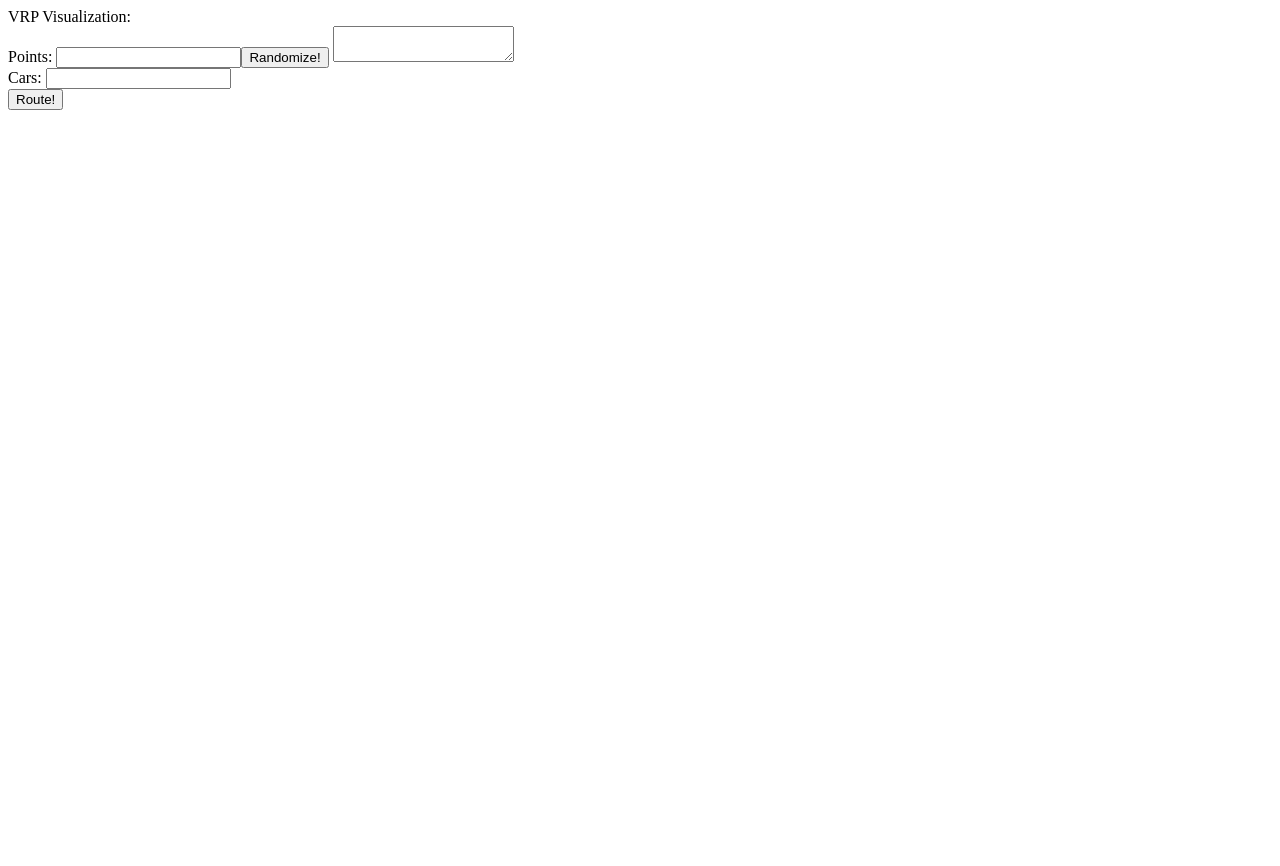
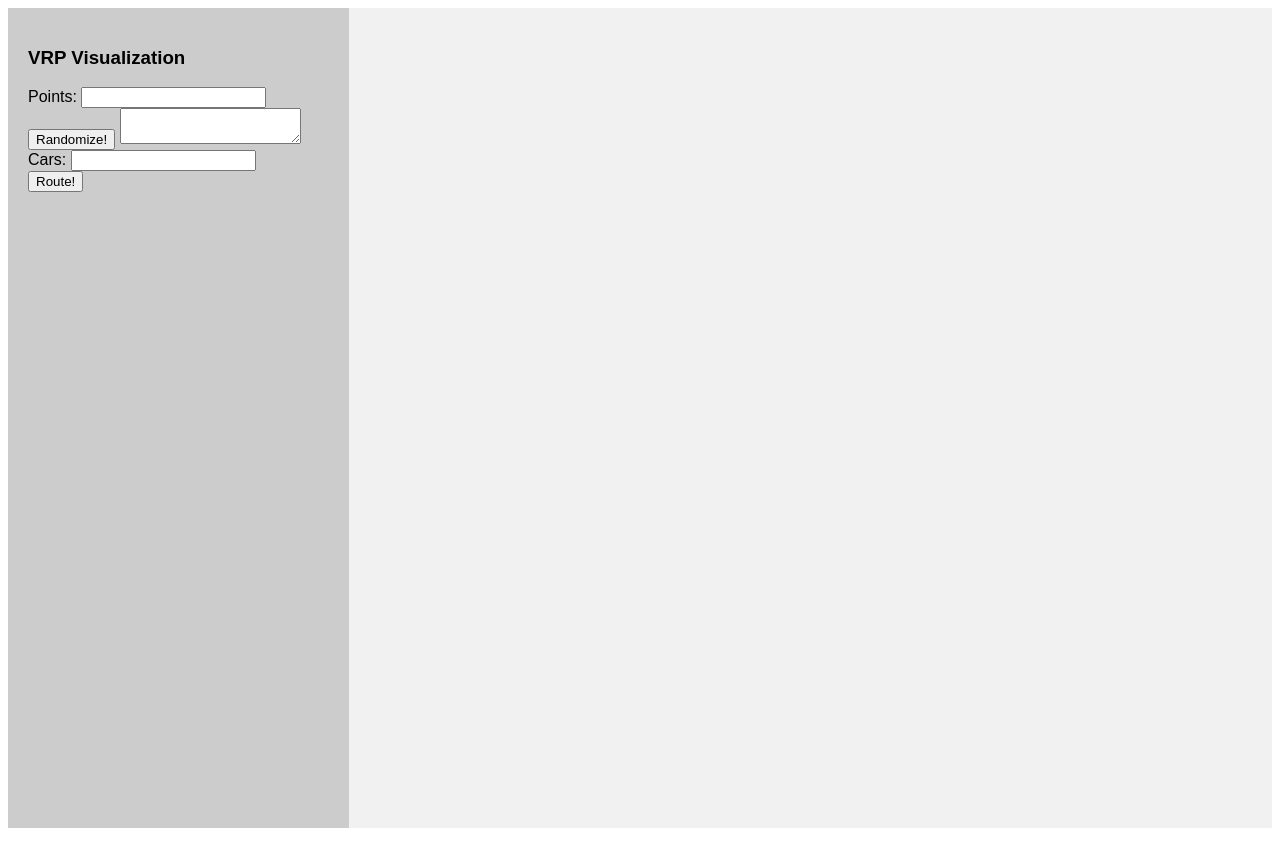
Before and after one commit to Bacorn42/VRP-Visualization, a plain HTML site: page index.html in a window 1280 px wide. After the commit the page ends 836 px from the top, so only its background shows below. Drawn offline with Linux system fonts and the light colour scheme; no server answers.

Commit message:
new webpage style, fixed marker icons, fixed HTML errors

```diff
--- /dev/null
+++ b/css/styles.css
@@ -0,0 +1,62 @@
+* {
+	box-sizing: border-box;
+}
+
+body {
+	font-family: Arial, Helvetica, sans-serif;
+}
+
+/* Style the header */
+header {
+	background-color: #666;
+	padding: 30px;
+	text-align: center;
+	font-size: 35px;
+	color: white;
+}
+
+/* Container for flexboxes */
+section {
+	display: -webkit-flex;
+	display: flex;
+}
+
+/* Style the navigation menu */
+nav {
+	-webkit-flex: 1;
+	-ms-flex: 1;
+	flex: 1;
+	background: #ccc;
+	padding: 20px;
+}
+
+/* Style the list inside the menu */
+nav ul {
+	list-style-type: none;
+	padding: 0;
+}
+
+/* Style the content */
+article {
+	-webkit-flex: 3;
+	-ms-flex: 3;
+	flex: 3;
+	background-color: #f1f1f1;
+	padding: 10px;
+}
+
+/* Style the footer */
+footer {
+	background-color: #777;
+	padding: 10px;
+	text-align: center;
+	color: white;
+}
+
+    /* Responsive layout - makes the menu and the content (inside the section) sit on top of each other instead of next to each other */
+    @media (max-width: 600px) {
+	    section {
+		    -webkit-flex-direction: column;
+		    flex-direction: column;
+	    }
+    }
--- a/index.html
+++ b/index.html
@@ -1,7 +1,11 @@
-<html>
+<!DOCTYPE html>
+<html lang="en">
 	<head>
 		<title>VRP Visualization</title>
+		<meta charset="utf-8">
+		<meta name="viewport" content="width=device-width, initial-scale=1">
 		<link rel="stylesheet" href="css/leaflet.css?v=1.3.1" />
+		<link rel="stylesheet" href="css/styles.css" />
 		<style>
 			#map {
 				height: 800px;
@@ -9,13 +13,23 @@
 			}
 		</style>
 	</head>
+
 	<body>
-		VRP Visualization: <br>
-		Points: <input type="text" id="points"><input type="button" id="randBut" value="Randomize!">
+		<section>
+			<nav>
+				<h3>VRP Visualization</h3>
+				Points: <input type="text" id="points">
+				<input type="button" id="randBut" value="Randomize!">
 				<textarea id="text"></textarea><br>
 				Cars: <input type="text" id="cars"><br>
 				<input type="button" id="searchButtonX" value="Route!">
-		<div id="map"></div>
+			</nav>
+
+			<article>
+				<div id="map" class="map"></div>
+			</article>
+		</section>
+
 		<script src="js/leaflet.js"></script>
 		<script src="js/main.js"></script>
 	</body>
```
Also changed, not shown: css/images/layers-2x.png (added), css/images/layers.png (added), css/images/marker-icon-2x.png (added), css/images/marker-icon.png (added), css/images/marker-shadow.png (added). Lines whose indentation alone changed are shown as unchanged.
